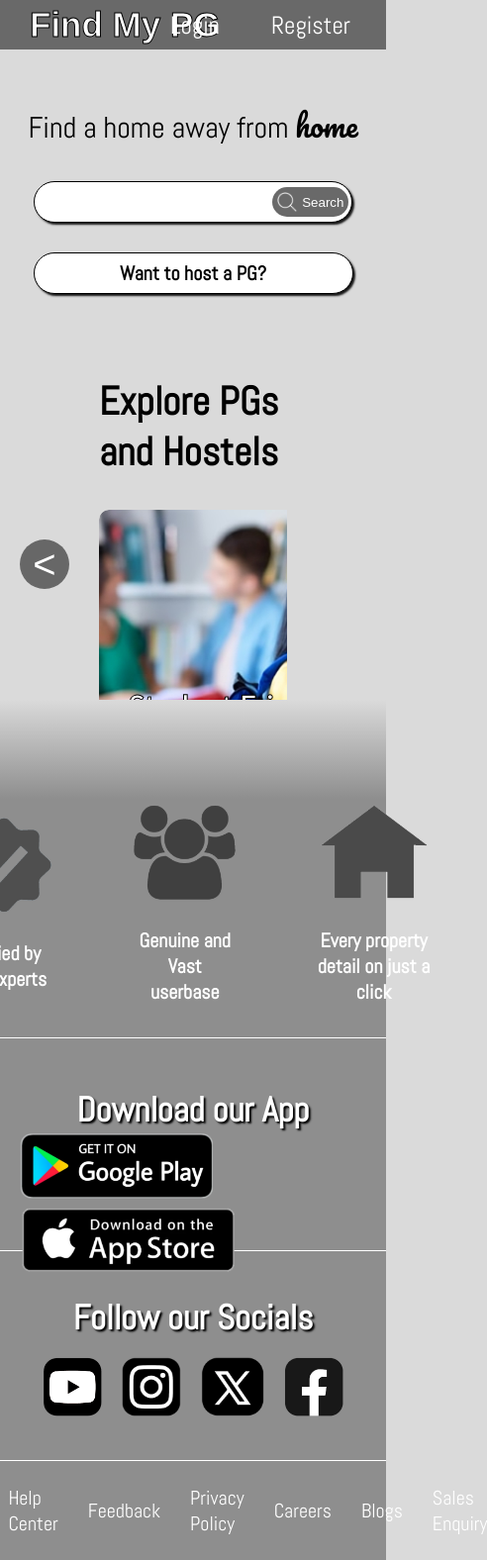
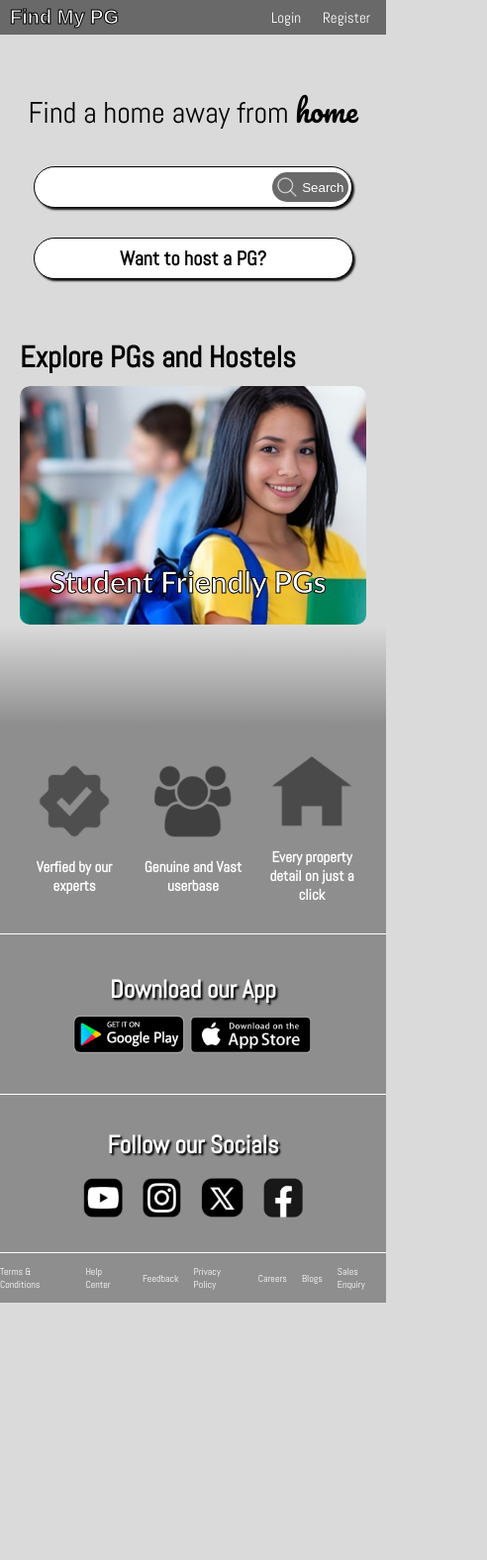
Before and after one commit to HarshSakpal2106/Find-My-PG, a plain HTML site: page index.html in a window 390 px wide. Shown: the whole page at 99% size, 492 px wide, since content can reach past the window. After the commit the page ends 1316 px from the top, so only its background shows below. Drawn offline with nearby package versions, Linux system fonts and the light colour scheme; a web font is replaced by a local one.

Commit message:
Update style.css

```diff
--- a/style.css
+++ b/style.css
@@ -390,9 +390,6 @@ body {
 }
 
 
-
-
-
 /* LOGIN & REGISTRATION PAGE */
 
 @import url('https://fonts.googleapis.com/css2?family=Montserrat:ital,wght@0,100..900;1,100..900&display=swap');
@@ -401,7 +398,7 @@ body {
   display: none;
   backdrop-filter: blur(5px);
   width: 100%;
-  height: 1566.86px;
+  height: 1308px;
   position: relative;
   z-index: 9;
   position: fixed;
@@ -416,6 +413,7 @@ body {
   width: 500px;
   height: 550px;
   border-radius: 50px;
+  border: 1.5px solid black;
   padding: 30px;
   box-sizing: border-box;
   z-index: 10;
@@ -423,6 +421,10 @@ body {
   transform: translate(-50%, -50%);
   left: 50%;
   top: 25%;
+}
+
+.login-content {
+  height: 450px;
 }
 
 .close-btn {
@@ -548,5 +550,114 @@ form button:focus {
 .bottom-link {
   text-align: center;
   font-size: 20px;
-  font-family: "Montserrat", sans-serif;
+
 }
+
+/* RESPONSIVE PAGE */
+
+@media screen and (max-width: 480px) {
+
+  .header {
+    width: 100%;
+    height: 35px;
+  }
+
+  .h3-1 {
+    font-size: 20px;
+    margin: 0px 10px;
+
+  }
+
+  .userlinks {
+    gap: 10px;
+    margin: 0px 10px;
+  }
+
+  .link {
+    font-size: 15px;
+  }
+
+  .points-div {
+    margin: 0px 10px;
+  }
+
+  .btn-grp {
+    display: none;
+  }
+
+  .container {
+    padding: 0px 20px;
+  }
+
+  .explore {
+    font-size: 30px;
+    margin: 10px 0px;
+  }
+
+  .container {
+    height: 300px;
+  }
+
+  .points {
+    padding: 0px;
+  }
+
+  .points-div {
+    width: 100px;
+    height: 100px;
+    font-size: 15px;
+  }
+
+  .points-img {
+    height: 75px;
+  }
+
+  .download {
+    padding: 40px 10px;
+  }
+
+  .dl-h3 {
+    margin-bottom: 10px;
+    font-size: 25px;
+  }
+
+  .apps {
+    height: 40px;
+  }
+
+  .socials {
+    height: 159px;
+  }
+
+  .socials-h3 {
+    font-size: 25px;
+  }
+
+  .s-apps {
+    height: 40px;
+  }
+
+  .end {
+    gap: 15px;
+    height: 50px;
+  }
+
+  .end a {
+    font-size: 10px;
+  }
+
+
+
+  /* LOGIN AND REGISTRATION FORM */
+
+  .login-content {
+    width: 80%;
+    height: 60vh;
+  }
+
+  .reg-content {
+    width: 80%;
+    height: 70vh;
+  }
+
+}
```
